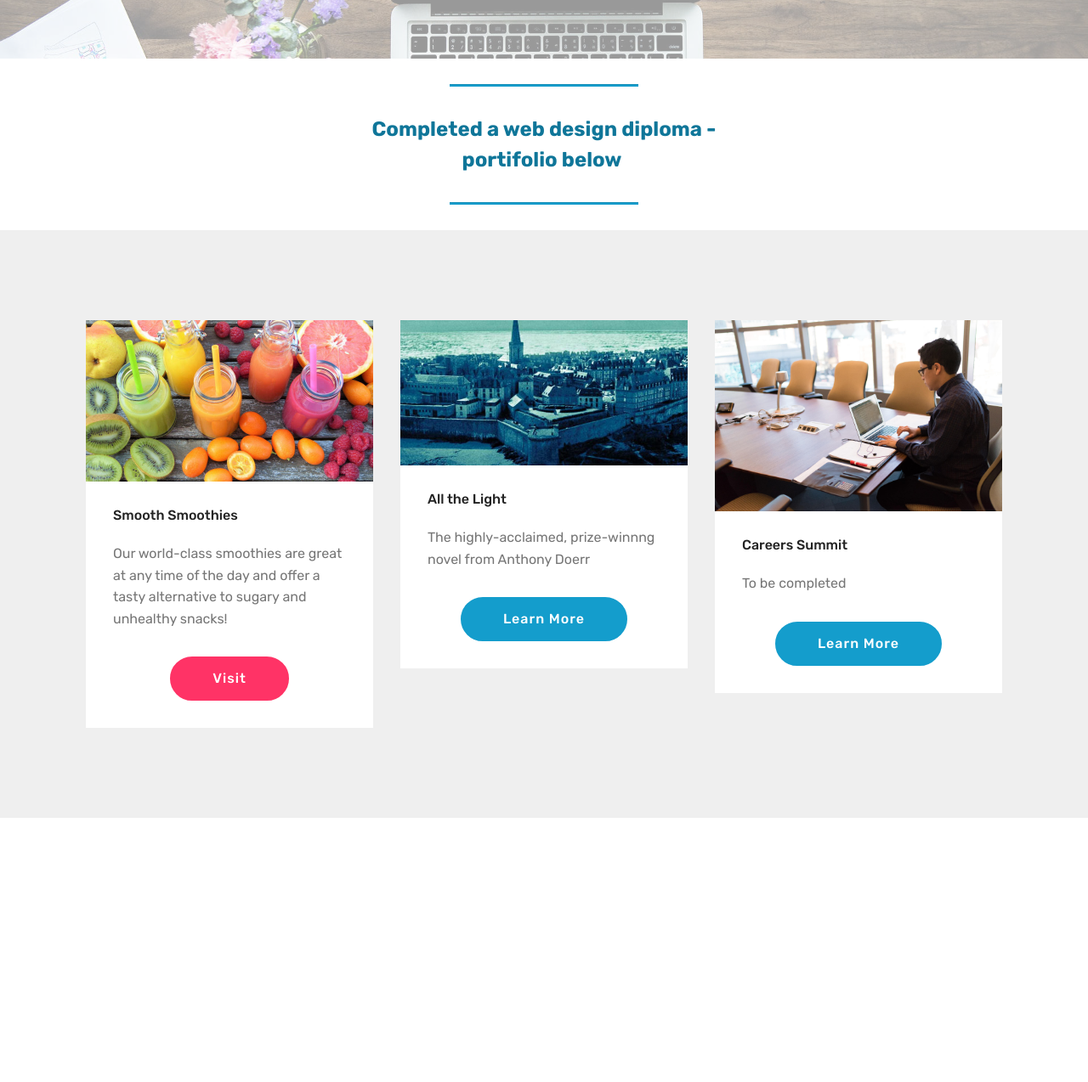
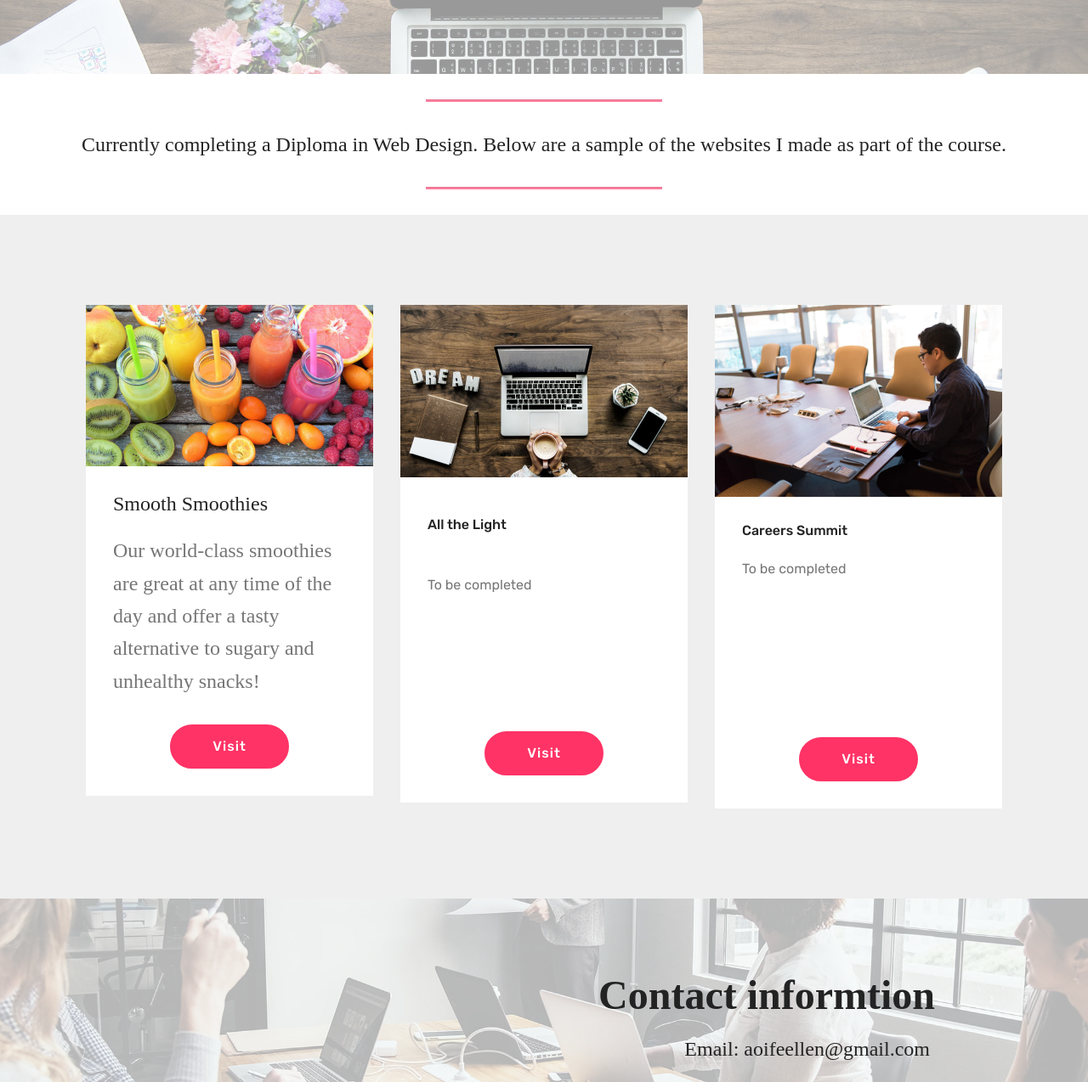
Before and after one commit to aoifeellen/aoifeellen.github.io, a plain HTML site: page index.html in a window 1280 px wide. Shown: the part 303-1577 px from the top of the page at 85% size. Before the commit the page ends 1266 px from the top, so only its background shows below. Drawn offline with Linux system fonts and the light colour scheme; files whose address does not match are found by name; a web font is replaced by a local one.

Commit message:
create github pages

```diff
--- a/assets/images/hashes.json
+++ b/assets/images/hashes.json
@@ -1 +1 @@
-{"S6J9OJ8V4n/wrgjxC89aOg==":"smoothie-hero-image-676x380.jpg","8dkAqHeEYbxrrNEvI3YmDw==":"light-hero-image-676x338.jpg","8GRR6vysIkWBkfYA1nXy6A==":"light-hero-image-1-676x338.jpg","g4PtY+w9ViIacagU4NnXrg==":"mbr-1920x1275.jpg","h835hmti1GLQ8loDu7FiKw==":"mbr-1920x1335.jpg"}
+{"S6J9OJ8V4n/wrgjxC89aOg==":"smoothie-hero-image-676x380.jpg","8dkAqHeEYbxrrNEvI3YmDw==":"light-hero-image-676x338.jpg","8GRR6vysIkWBkfYA1nXy6A==":"light-hero-image-1-676x338.jpg","g4PtY+w9ViIacagU4NnXrg==":"mbr-1920x1275.jpg","h835hmti1GLQ8loDu7FiKw==":"mbr-1920x1335.jpg","nGjNdJCr1LP5BWTUOR25uA==":"mbr-676x406.jpg"}
--- a/assets/mobirise/css/mbr-additional.css
+++ b/assets/mobirise/css/mbr-additional.css
@@ -1,4 +1,5 @@
 @import url(https://fonts.googleapis.com/css?family=Rubik:300,300i,400,400i,500,500i,700,700i,900,900i);
+@import url(https://fonts.googleapis.com/css?family=Neucha:400);
 
 
 
@@ -21,13 +22,13 @@ body {
 }
 .display-1 {
   font-family: 'Rubik', sans-serif;
-  font-size: 4.25rem;
+  font-size: 5.2rem;
 }
 .display-1 > .mbr-iconfont {
-  font-size: 6.8rem;
+  font-size: 8.32rem;
 }
 .display-2 {
-  font-family: 'Rubik', sans-serif;
+  font-family: 'Neucha', handwriting;
   font-size: 3rem;
 }
 .display-2 > .mbr-iconfont {
@@ -41,7 +42,7 @@ body {
   font-size: 1.6rem;
 }
 .display-5 {
-  font-family: 'Rubik', sans-serif;
+  font-family: 'Neucha', handwriting;
   font-size: 1.5rem;
 }
 .display-5 > .mbr-iconfont {
@@ -61,9 +62,9 @@ body {
 /* 0.65 - min scale variable, may vary */
 @media (max-width: 768px) {
   .display-1 {
-    font-size: 3.4rem;
-    font-size: calc( 2.1374999999999997rem + (4.25 - 2.1374999999999997) * ((100vw - 20rem) / (48 - 20)));
-    line-height: calc( 1.4 * (2.1374999999999997rem + (4.25 - 2.1374999999999997) * ((100vw - 20rem) / (48 - 20))));
+    font-size: 4.16rem;
+    font-size: calc( 2.4699999999999998rem + (5.2 - 2.4699999999999998) * ((100vw - 20rem) / (48 - 20)));
+    line-height: calc( 1.4 * (2.4699999999999998rem + (5.2 - 2.4699999999999998) * ((100vw - 20rem) / (48 - 20))));
   }
   .display-2 {
     font-size: 2.4rem;
@@ -1387,32 +1388,28 @@ body {
   padding-bottom: 90px;
   background-image: url("../../../assets/images/mbr-1920x1335.jpg");
 }
-.cid-rjjr6Uh5qp {
+.cid-rjjvg11ZNw {
   padding-top: 30px;
   padding-bottom: 30px;
   background-color: #ffffff;
 }
-.cid-rjjr6Uh5qp .line {
-  background-color: #149dcc;
-  color: #149dcc;
+.cid-rjjvg11ZNw .line {
+  background-color: #ff7f9f;
+  color: #ff7f9f;
   align: center;
   height: 2px;
   margin: 0 auto;
 }
-.cid-rjjr6Uh5qp .section-text {
+.cid-rjjvg11ZNw .section-text {
   padding: 2rem 0;
-  color: #0f7699;
-}
-.cid-rjjr6Uh5qp .inner-container {
+}
+.cid-rjjvg11ZNw .inner-container {
   margin: 0 auto;
 }
 @media (max-width: 768px) {
-  .cid-rjjr6Uh5qp .inner-container {
+  .cid-rjjvg11ZNw .inner-container {
     width: 100% !important;
   }
-}
-.cid-rjjr6Uh5qp .section-text B {
-  color: #ff3366;
 }
 .cid-rjjr8lKhok {
   padding-top: 90px;
@@ -1453,6 +1450,20 @@ body {
 .cid-rjjr8lKhok .card-wrapper:hover {
   box-shadow: 0px 0px 30px 0px rgba(0, 0, 0, 0.05);
   transition: box-shadow 0.3s;
+}
+.cid-rjjvodsCmg {
+  padding-top: 90px;
+  padding-bottom: 90px;
+  background-image: url("../../../assets/images/background8.jpg");
+}
+.cid-rjjvodsCmg .btn {
+  margin: 0 0 .5rem 0;
+}
+.cid-rjjvodsCmg H2 {
+  color: #232323;
+}
+.cid-rjjvodsCmg H3 {
+  color: #232323;
 }
 .cid-rjjqWfQKvu .navbar {
   background: #ffffff;
--- a/index.html
+++ b/index.html
@@ -46,30 +46,17 @@
             </div>
         </div>
         <div class="collapse navbar-collapse" id="navbarSupportedContent">
-            <ul class="navbar-nav nav-dropdown" data-app-modern-menu="true">
-                <li class="nav-item">
-                    <a class="nav-link link text-black display-4" href="https://mobirise.co">
-                        Services
-                    </a>
-                </li>
-                <li class="nav-item">
-                    <a class="nav-link link text-black display-4" href="https://mobirise.co">
-                        About Us
-                    </a>
-                </li>
-            </ul>
-            <div class="navbar-buttons mbr-section-btn">
-                <a class="btn btn-sm btn-primary display-4" href="tel:+1-234-567-8901">
-                    <span class="btn-icon mbri-mobile mbr-iconfont mbr-iconfont-btn">
-                    </span>
-                    +1-234-567-8901
-                </a>
-            </div>
+            <ul class="navbar-nav nav-dropdown" data-app-modern-menu="true"><li class="nav-item">
+                    <a class="nav-link link text-black display-5" href="index.html#features3-5">Portifolio</a>
+                </li></ul>
+            <div class="navbar-buttons mbr-section-btn"><a class="btn btn-sm btn-primary display-4" href="index.html#info2-8"><span class="mbri-smile-face mbr-iconfont mbr-iconfont-btn"></span>
+
+                    Contact me&nbsp;</a></div>
         </div>
     </nav>
 </section>
 
-<section class="engine"><a href="https://mobirise.info/u">bootstrap website templates</a></section><section class="header1 cid-rjjr3ekGlN mbr-parallax-background" id="header1-3">
+<section class="engine"><a href="https://mobirise.info/a">online website builder</a></section><section class="header1 cid-rjjr3ekGlN mbr-parallax-background" id="header1-3">
 
 
 
@@ -91,15 +78,15 @@
 
 </section>
 
-<section class="mbr-section article content9 cid-rjjr6Uh5qp" id="content9-4">
+<section class="mbr-section article content9 cid-rjjvg11ZNw" id="content9-6">
 
 
 
     <div class="container">
         <div class="inner-container" style="width: 100%;">
-            <hr class="line" style="width: 20%;">
-            <div class="section-text align-center mbr-fonts-style display-5"><strong>Completed a web design diploma -</strong><br><strong>portifolio below&nbsp;</strong></div>
-            <hr class="line" style="width: 20%;">
+            <hr class="line" style="width: 25%;">
+            <div class="section-text align-center mbr-fonts-style display-5">Currently completing a Diploma in Web Design. Below are a sample of the websites I made as part of the course.</div>
+            <hr class="line" style="width: 25%;">
         </div>
         </div>
 </section>
@@ -117,9 +104,9 @@
                         <img src="assets/images/smoothie-hero-image-676x380.jpg" alt="Mobirise" title="">
                     </div>
                     <div class="card-box">
-                        <h4 class="card-title mbr-fonts-style display-7">
+                        <h4 class="card-title mbr-fonts-style display-5">
                             Smooth Smoothies</h4>
-                        <p class="mbr-text mbr-fonts-style display-7">
+                        <p class="mbr-text mbr-fonts-style display-5">
                             Our world-class smoothies are great at any time of the day and offer a tasty alternative to sugary and unhealthy snacks!</p>
                     </div>
                     <div class="mbr-section-btn text-center"><a href="https://aoifeellen.github.io/smooth-smoothies/index.html" class="btn btn-secondary display-4">Visit</a></div>
@@ -129,16 +116,15 @@
             <div class="card p-3 col-12 col-md-6 col-lg-4">
                 <div class="card-wrapper">
                     <div class="card-img">
-                        <img src="assets/images/light-hero-image-1-676x338.jpg" alt="Mobirise" title="">
+                        <img src="assets/images/mbr-676x406.jpg" alt="Mobirise" title="">
                     </div>
                     <div class="card-box">
                         <h4 class="card-title mbr-fonts-style display-7">
-                            All the Light&nbsp;</h4>
-                        <p class="mbr-text mbr-fonts-style display-7">The highly-acclaimed, prize-winnng novel from Anthony Doerr</p>
+                            <br>All the Light&nbsp;</h4>
+                        <p class="mbr-text mbr-fonts-style display-7"><br>To be completed&nbsp;<br><br><br><br><br><br></p>
                     </div>
-                    <div class="mbr-section-btn text-center"><a href="https://mobirise.co" class="btn btn-primary display-4">
-                            Learn More
-                        </a></div>
+                    <div class="mbr-section-btn text-center"><a href="https://mobirise.co" class="btn btn-secondary display-4">
+                            Visit</a></div>
                 </div>
             </div>
 
@@ -151,17 +137,35 @@
                         <h4 class="card-title mbr-fonts-style display-7">
                             Careers Summit&nbsp;</h4>
                         <p class="mbr-text mbr-fonts-style display-7">
-                            To be completed</p>
+                            To be completed<br><br><br><br><br><br><br></p>
                     </div>
-                    <div class="mbr-section-btn text-center">
-                        <a href="https://mobirise.co" class="btn btn-primary display-4">
-                            Learn More
-                        </a>
-                    </div>
+                    <div class="mbr-section-btn text-center"><a href="https://mobirise.co" class="btn btn-secondary display-4">Visit</a></div>
                 </div>
             </div>
 
 
+        </div>
+    </div>
+</section>
+
+<section class="mbr-section info2 cid-rjjvodsCmg" id="info2-8">
+
+
+
+    <div class="mbr-overlay" style="opacity: 0.7; background-color: rgb(255, 255, 255);">
+    </div>
+
+    <div class="container">
+        <div class="row main justify-content-center">
+            <div class="media-container-column col-12 col-lg-3 col-md-4">
+
+            </div>
+            <div class="media-container-column title col-12 col-lg-7 col-md-6">
+                <h2 class="align-right mbr-bold mbr-white pb-3 mbr-fonts-style display-2">
+                    Contact informtion</h2>
+                <h3 class="mbr-section-subtitle align-right mbr-light mbr-white mbr-fonts-style display-5">
+                    Email: aoifeellen@gmail.com&nbsp;</h3>
+            </div>
         </div>
     </div>
 </section>
```
Also changed, not shown: assets/images/background8.jpg (added), assets/images/mbr-676x406.jpg (added), 1 other file.
